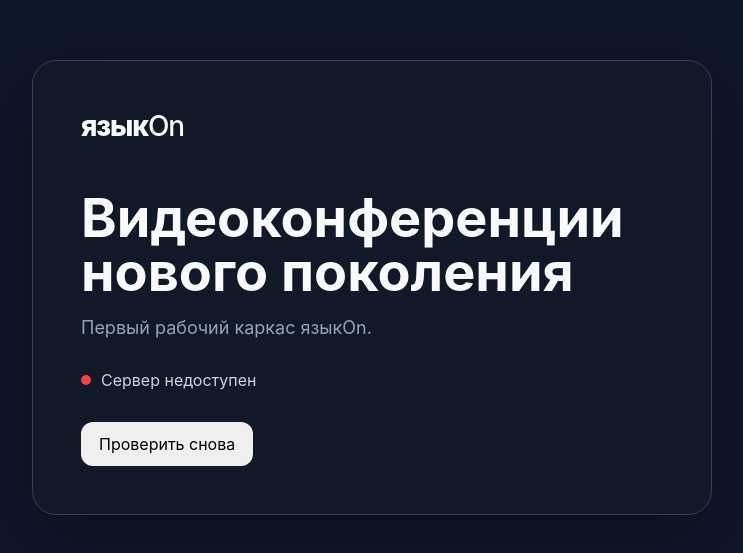
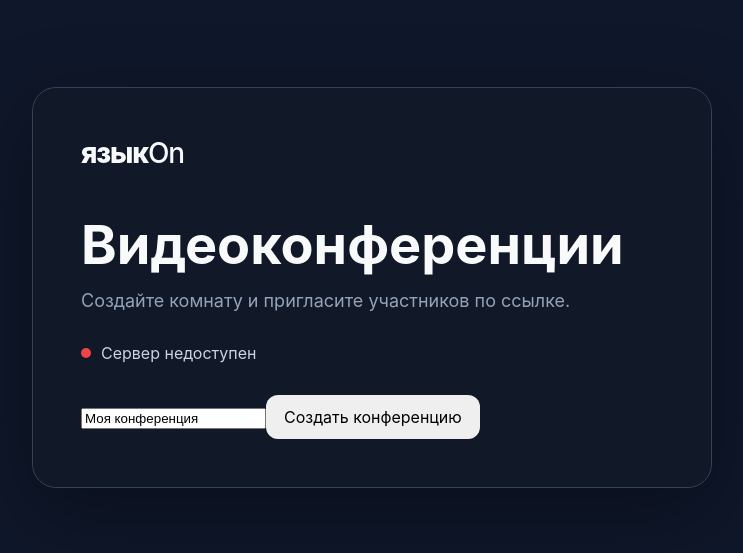
Before and after one commit to Aleksey-Kudrin/yazykOn, a React (Vite) app in the folder web/: page / in a window 1280 px wide. Shown: the part 113-666 px from the top of the page, without its empty margins (268-1011 px from the left). Built offline with nearby package versions, Linux system fonts and the light colour scheme; no server answers.

Commit message:
Add room creation UI

```diff
--- a/web/src/main.tsx
+++ b/web/src/main.tsx
@@ -1,28 +1,63 @@
 import React from "react";
 import { createRoot } from "react-dom/client";
+import { createRoom } from "./api";
 import "./styles.css";
 
 function App() {
   const [status, setStatus] = React.useState("Проверяем сервер…");
+  const [room, setRoom] = React.useState<{ id: string; name: string } | null>(null);
+  const [name, setName] = React.useState("Моя конференция");
+  const [loading, setLoading] = React.useState(false);
 
   React.useEffect(() => {
-    fetch("http://localhost:3000/api/health")
+    fetch((import.meta.env.VITE_API_URL ?? "http://localhost:3000") + "/api/health")
       .then((response) => response.json())
       .then((data) => setStatus(data.ok ? "Сервер работает" : "Ошибка сервера"))
       .catch(() => setStatus("Сервер недоступен"));
   }, []);
 
+  async function handleCreateRoom() {
+    setLoading(true);
+    try {
+      const created = await createRoom(name);
+      setRoom(created);
+    } catch {
+      setStatus("Не удалось создать конференцию");
+    } finally {
+      setLoading(false);
+    }
+  }
+
   return (
     <main className="app">
       <section className="card">
         <div className="logo">язык<span>On</span></div>
-        <h1>Видеоконференции нового поколения</h1>
-        <p>Первый рабочий каркас языкOn.</p>
+        <h1>Видеоконференции</h1>
+        <p>Создайте комнату и пригласите участников по ссылке.</p>
+
         <div className="status">
           <span className={status === "Сервер работает" ? "dot online" : "dot"} />
           {status}
         </div>
-        <button onClick={() => window.location.reload()}>Проверить снова</button>
+
+        <input
+          value={name}
+          onChange={(event) => setName(event.target.value)}
+          placeholder="Название конференции"
+          maxLength={100}
+        />
+
+        <button disabled={loading} onClick={handleCreateRoom}>
+          {loading ? "Создание…" : "Создать конференцию"}
+        </button>
+
+        {room && (
+          <div className="room">
+            <strong>{room.name}</strong>
+            <div>Код комнаты: <code>{room.id}</code></div>
+            <a href={`/room/${room.id}`}>Открыть комнату →</a>
+          </div>
+        )}
       </section>
     </main>
   );
```
